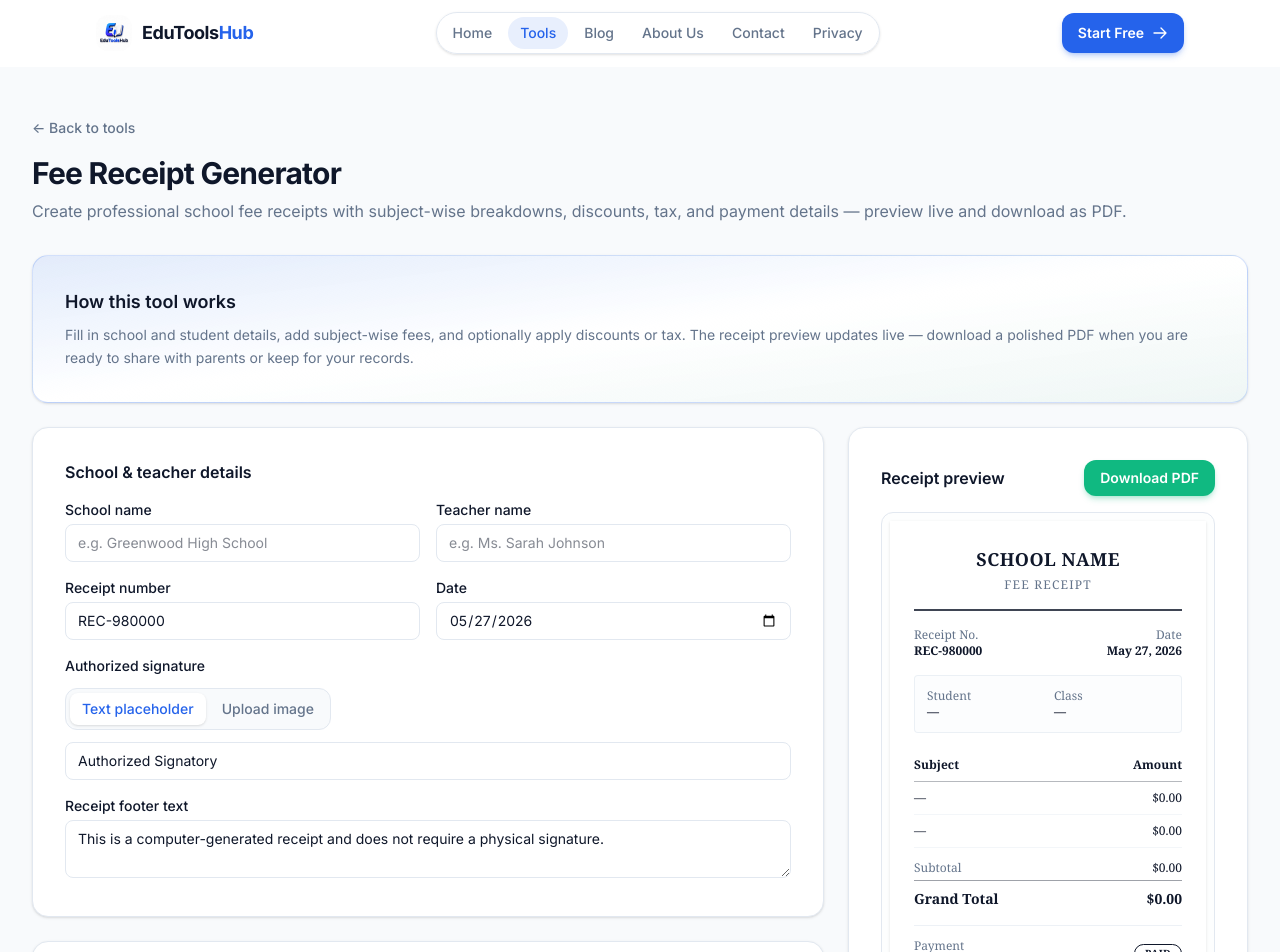
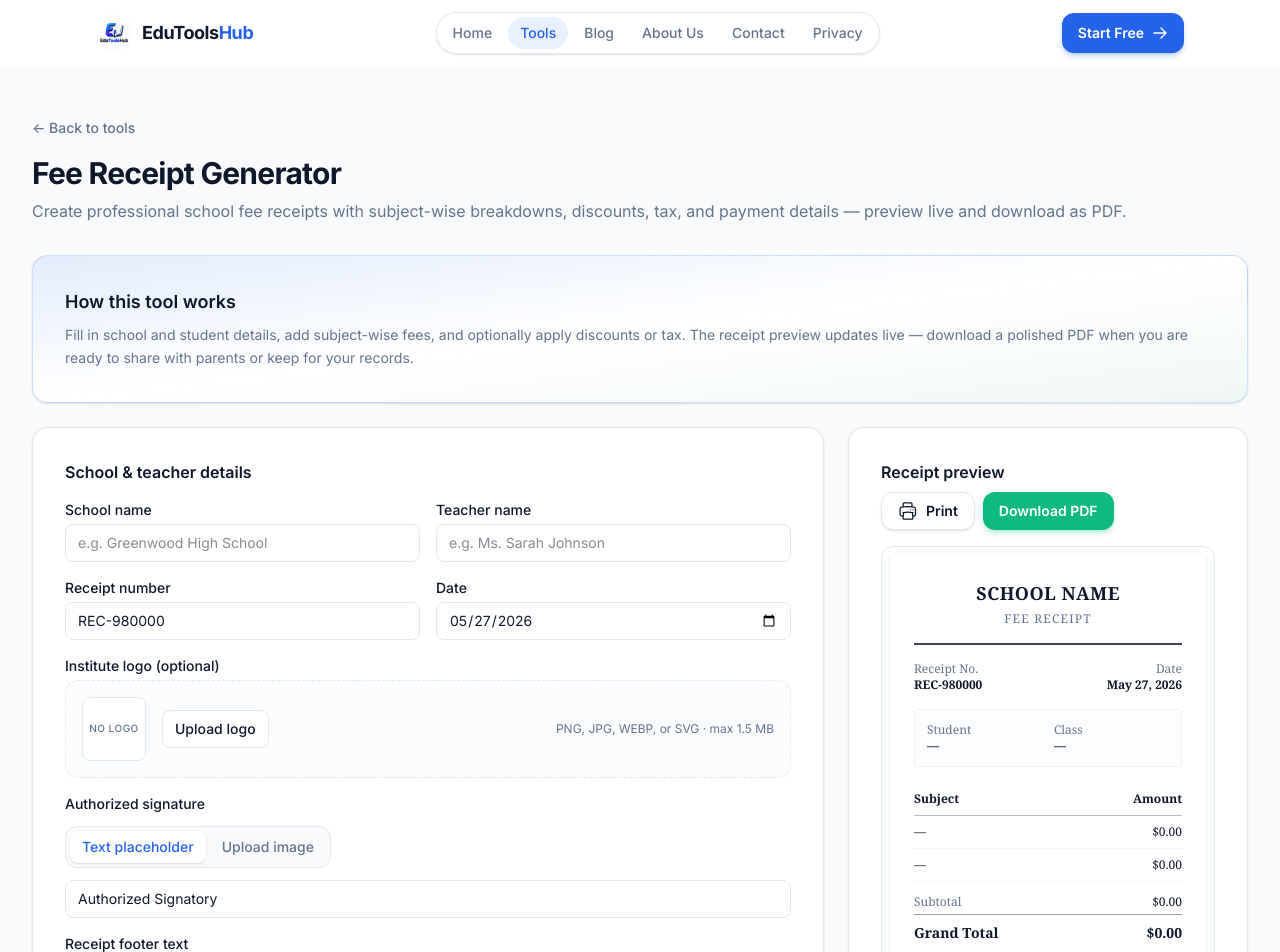
Before and after one commit to nexoradevofficial/edutoolshub, a React (Vite) app in the folder edutoolshub/: page /tools/fee-receipt in a window 1280 px wide. Shown: the top 952 px of the page. Built offline with nearby package versions, Linux system fonts and the light colour scheme.

Commit message:
new service

```diff
--- a/edutoolshub/src/components/tools/FeeReceiptGenerator.jsx
+++ b/edutoolshub/src/components/tools/FeeReceiptGenerator.jsx
@@ -373,6 +373,57 @@ export default function FeeReceiptGenerator() {
                   onChange={(e) => setReceiptDate(e.target.value)}
                 />
               </Field>
+            </div>
+
+            <div className="mt-4">
+              <span className={labelClass}>Institute logo (optional)</span>
+              <div className="flex flex-wrap items-center gap-4 rounded-xl border border-dashed border-border bg-surface-muted/60 p-4">
+                <div className="flex h-16 w-16 shrink-0 items-center justify-center overflow-hidden rounded-lg border border-border bg-white">
+                  {logoDataUrl ? (
+                    <img
+                      src={logoDataUrl}
+                      alt="Institute logo preview"
+                      className="h-full w-full object-contain"
+                    />
+                  ) : (
+                    <span className="text-[10px] font-medium uppercase tracking-wider text-text-muted">
+                      No logo
+                    </span>
+                  )}
+                </div>
+                <div className="flex flex-1 flex-col gap-2 sm:flex-row sm:items-center">
+                  <input
+                    ref={logoInputRef}
+                    id={`${uid}-logo`}
+                    type="file"
+                    accept="image/png,image/jpeg,image/webp,image/svg+xml"
+                    onChange={handleLogoUpload}
+                    className="hidden"
+                  />
+                  <button
+                    type="button"
+                    onClick={() => logoInputRef.current?.click()}
+                    className="rounded-lg border border-border bg-white px-3 py-2 text-sm font-medium text-text transition-colors hover:border-primary/40 hover:text-primary"
+                  >
+                    {logoDataUrl ? "Replace logo" : "Upload logo"}
+                  </button>
+                  {logoDataUrl && (
+                    <button
+                      type="button"
+                      onClick={clearLogo}
+                      className="rounded-lg px-3 py-2 text-sm font-medium text-text-muted transition-colors hover:bg-red-50 hover:text-red-600"
+                    >
+                      Remove
+                    </button>
+                  )}
+                  <p className="text-xs text-text-muted sm:ml-auto">
+                    PNG, JPG, WEBP, or SVG · max 1.5&nbsp;MB
+                  </p>
+                </div>
+              </div>
+              {logoError && (
+                <p className="mt-2 text-xs font-medium text-red-600">{logoError}</p>
+              )}
             </div>
 
             <div className="mt-4 space-y-3">
@@ -754,9 +805,18 @@ export default function FeeReceiptGenerator() {
 
         {/* Preview */}
         <div className="xl:sticky xl:top-24 xl:self-start">
-          <section className={`${sectionClass} space-y-4`}>
-            <div className="flex flex-wrap items-center justify-between gap-2">
+          <section className={`${sectionClass} space-y-4 print:border-0 print:shadow-none`}>
+            <div className="flex flex-wrap items-center justify-between gap-2 print:hidden">
               <h3 className="text-base font-semibold text-text">Receipt preview</h3>
+              <div className="flex flex-wrap gap-2">
+                <Button
+                  variant="secondary"
+                  size="sm"
+                  onClick={printFeeReceipt}
+                >
+                  <IconPrint />
+                  Print
+                </Button>
                 <Button
                   variant="accent"
                   size="sm"
@@ -766,15 +826,28 @@ export default function FeeReceiptGenerator() {
                   {downloading ? "Generating…" : "Download PDF"}
                 </Button>
               </div>
+            </div>
 
-            <div className="overflow-x-auto rounded-xl border border-border bg-surface-muted/30 p-2">
+            {pdfError && (
+              <p className="text-sm font-medium text-red-600 print:hidden">{pdfError}</p>
+            )}
+
+            <div className="overflow-x-auto rounded-xl border border-border bg-surface-muted/30 p-2 print:overflow-visible print:border-0 print:bg-transparent print:p-0">
               <div
+                id="fee-receipt-print"
                 ref={receiptRef}
-                className="mx-auto w-full max-w-[360px] bg-white p-6 text-text shadow-sm"
+                className="mx-auto w-full max-w-[360px] bg-white p-6 text-text shadow-sm print:max-w-none print:shadow-none"
                 style={{ fontFamily: "Georgia, 'Times New Roman', serif" }}
               >
                 {/* Header */}
                 <div className="border-b-2 border-text/80 pb-4 text-center">
+                  {logoDataUrl && (
+                    <img
+                      src={logoDataUrl}
+                      alt={`${schoolName || "School"} logo`}
+                      className="mx-auto mb-3 h-16 w-16 object-contain"
+                    />
+                  )}
                   <h4 className="text-lg font-bold uppercase tracking-wide">
                     {schoolName || "School Name"}
                   </h4>
@@ -884,7 +957,8 @@ export default function FeeReceiptGenerator() {
                     <p className="font-semibold">{paymentMethod}</p>
                   </div>
                   <span
-                    className={`rounded-full border px-2.5 py-0.5 text-[10px] font-bold uppercase tracking-wide ${STATUS_STYLES[paymentStatus]}`}
+                    className="rounded-full border px-2.5 py-0.5 text-[10px] font-bold uppercase tracking-wide"
+                    style={STATUS_STYLES[paymentStatus]}
                   >
                     {paymentStatus}
                   </span>
--- a/edutoolshub/src/index.css
+++ b/edutoolshub/src/index.css
@@ -183,6 +183,22 @@
   #attendance-print .attendance-sheet__td,
   #attendance-print .attendance-sheet__th {
     position: static !important;
+  }
+
+  /* ----------------------------------------------------------- */
+  /* Fee Receipt — portrait print layout                         */
+  /* ----------------------------------------------------------- */
+  /* Landscape @page is injected at runtime by the print button. */
+
+  #fee-receipt-print {
+    border: 0 !important;
+    box-shadow: none !important;
+    margin: 0 auto !important;
+    max-width: 100% !important;
+    background: #ffffff !important;
+    color: #0f172a !important;
+    -webkit-print-color-adjust: exact !important;
+    print-color-adjust: exact !important;
   }
 
   /* ----------------------------------------------------------- */
```
Also changed, not shown: 1 other file (tests, documents, lock files or other folders). Lines whose indentation alone changed are shown as unchanged.
